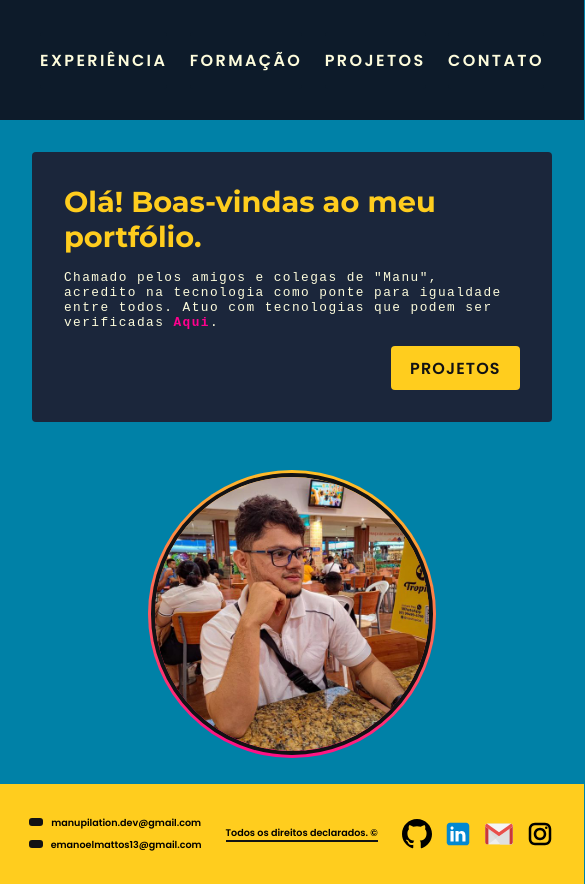
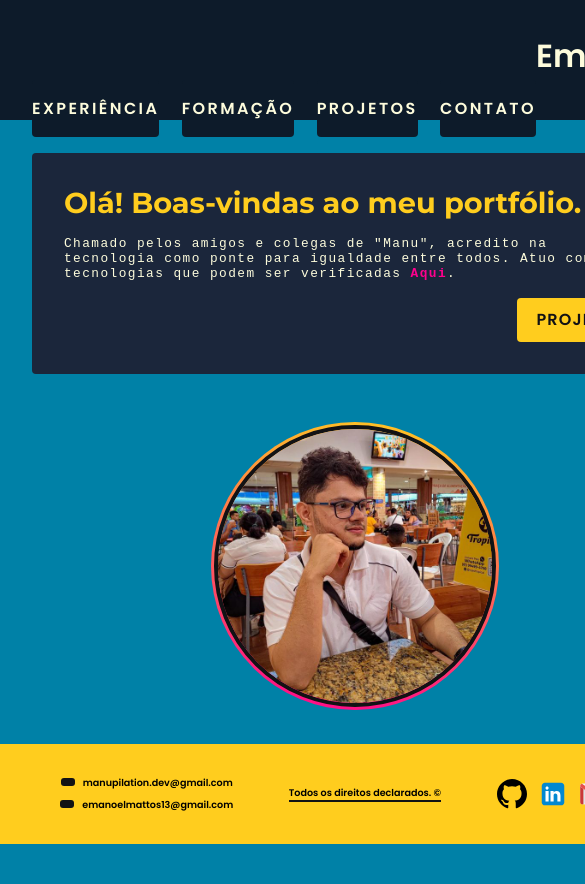
Before and after one commit to manupilation/manupilation.github.io, a React (Vite) app in the folder personal-page-app/: page /#/ in a window 390 px wide. Shown: the top 884 px of the page, 585 px wide, since content can reach past the window. After the commit the page ends 844 px from the top, so only its background shows below. Built offline with nearby package versions, Linux system fonts and the light colour scheme.

Commit message:
refactor: header align

```diff
--- a/personal-page-app/src/components/Header/styles.module.scss
+++ b/personal-page-app/src/components/Header/styles.module.scss
@@ -17,10 +17,25 @@
 
 @media (max-width: 800px) {
   .headerContainer {
-    padding: 2.5rem;
-
     h1 {
-      display: none;
+      font-size: 2rem;
+      grid-column: 2;
+      place-self: center;
     }
   }
 }
+
+@media (max-width: 600px) {
+  .headerContainer {
+    display: grid;
+    grid-template-columns: 1fr 1fr;
+    padding: 2rem;
+    align-items: center;
+
+    h1 {
+      font-size: 2rem;
+      grid-column: 2;
+      place-self: center;
+    }
+  }
+}
```
